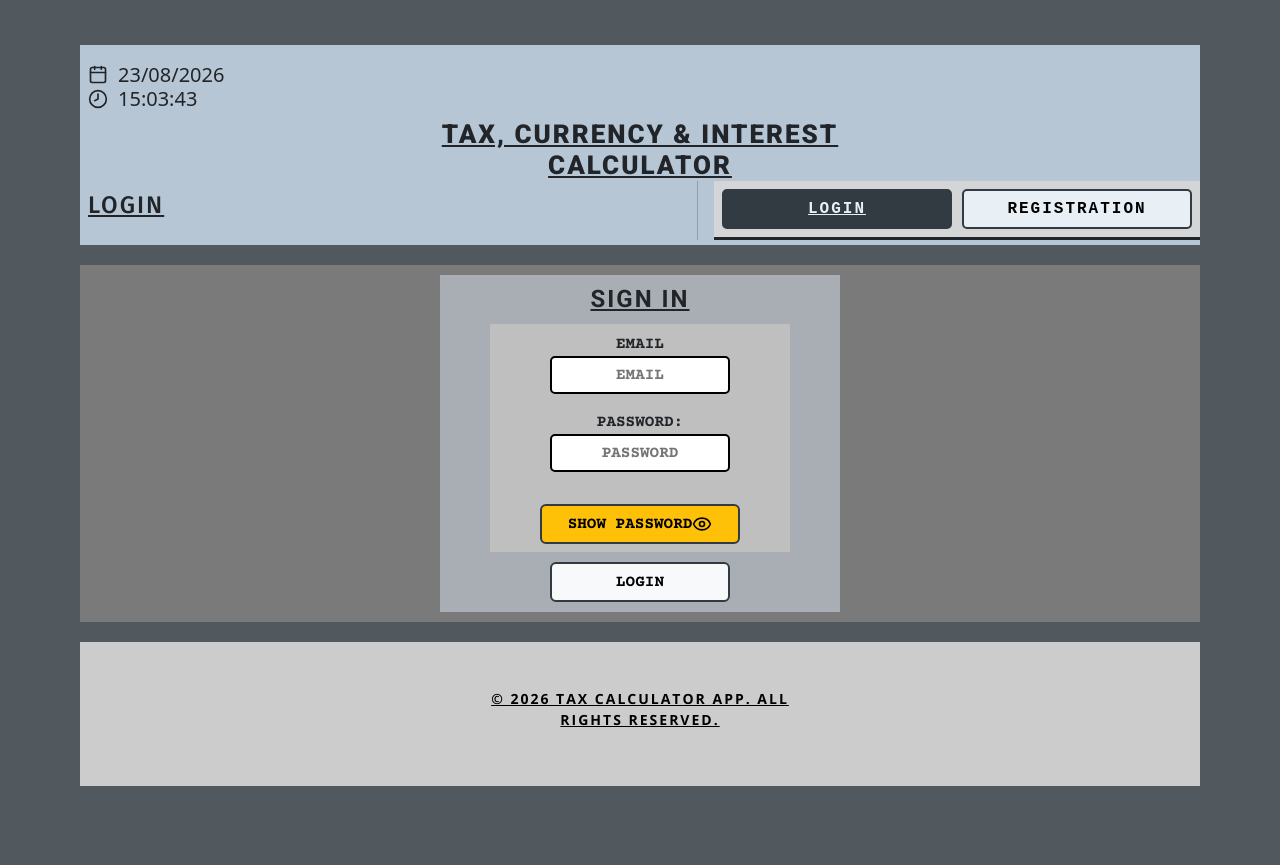
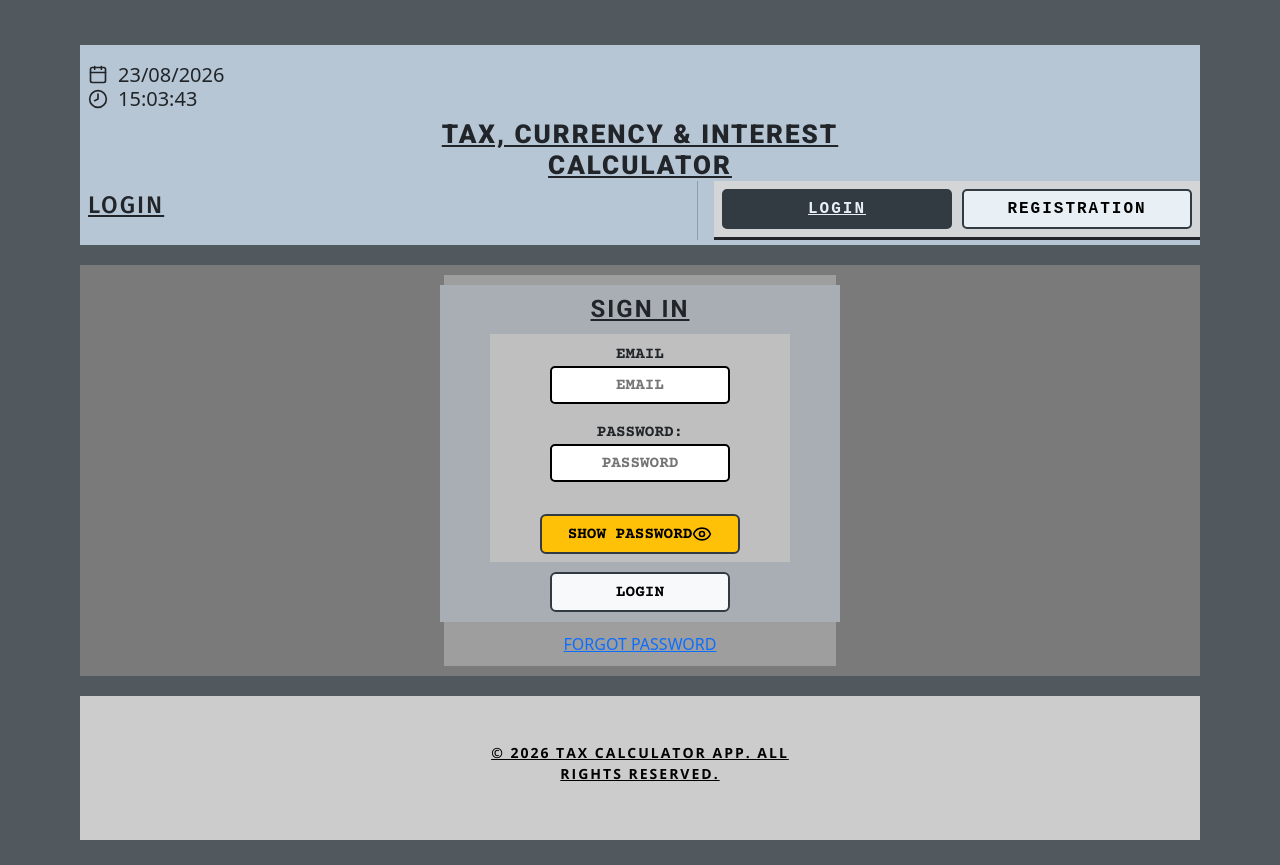
Before and after one commit to laraklopper/TAX_AND_CURRENCY_CALCULATOR, a React (Create React App) app in the folder client/: page / in a window 1280 px wide. Before the commit the page ends 811 px from the top, so only its background shows below. Built offline with nearby package versions, Linux system fonts and the light colour scheme.

Commit message:
password reset

```diff
--- a/client/src/css/pagesCss/LoggedOut.css
+++ b/client/src/css/pagesCss/LoggedOut.css
@@ -17,10 +17,14 @@ LAYOUT
 ===========*/
 #login-panal{
     display: flex;
+    flex-direction: column;
+    align-items: center;
     justify-content: center;
-    width: 100%;
+    width: 70%;
     margin: 0px;
     padding: 10px 0px;
+    background-color: #9E9E9E;
+    gap: 10px;
 }
 /* GRID: https://react-bootstrap.netlify.app/docs/layout/grid */
 #loginRow{
@@ -31,8 +35,9 @@ LAYOUT
 }
 #login-col{
     margin: 0px;
-    padding: 0px;
+    padding: 10px 0px;
     display: flex;
+    justify-content: center;
 
 }
 #login-col1,
--- a/client/src/pages/Login.js
+++ b/client/src/pages/Login.js
@@ -7,6 +7,7 @@ import Col from 'react-bootstrap/Col';
 import Stack from 'react-bootstrap/Stack';
 import MainHeader from '../components/MainHeader'
 import LoginForm from '../components/LoginForm';
+import { Link } from 'react-router-dom';
 
 export default function Login({userData, setUserData, setError, loggedIn, setLoggedIn, setCurrentUser}) {
 
@@ -92,6 +93,9 @@ export default function Login({userData, setUserData, setError, loggedIn, setLog
               setUserData={setUserData}
               submitLogin={submitLogin}
             />
+            <div id='login-link-block'>
+              <Link>FORGOT PASSWORD</Link>
+            </div>
           </div>
         </Col>
         <Col id='login-col2'/>
```
Also changed, not shown: client/src/pages/PasswordPages/ForgotPassword.js (added), client/src/pages/PasswordPages/PasswordReset.js (added).
